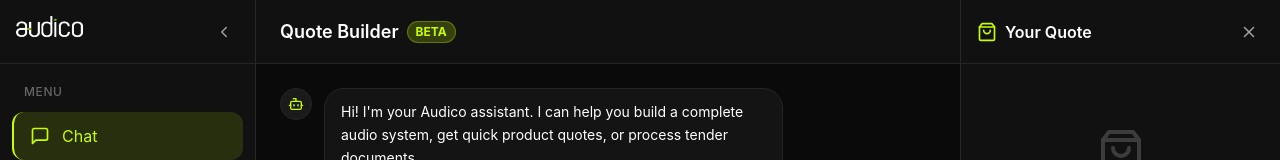
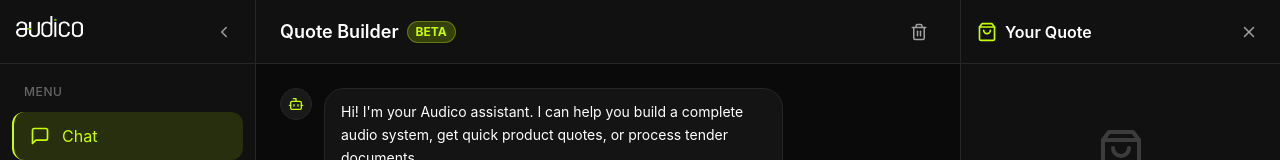
Before and after one commit to AudicoSA/audico_management_team, a Next.js app in the folder audico-chat-quote/: page / in a window 1280 px wide. Shown: the top 160 px of the page. Built offline with nearby package versions, Linux system fonts and the light colour scheme.

Commit message:
feat(chat): add session reset button to fix zombie quotes

```diff
--- a/audico-chat-quote/src/components/chat/unified-chat.tsx
+++ b/audico-chat-quote/src/components/chat/unified-chat.tsx
@@ -1,7 +1,7 @@
 "use client";
 
+import { Send, Loader2, Bot, User, AlertTriangle, Paperclip, Image as ImageIcon, X, Trash2 } from "lucide-react";
 import { useState, useRef, useEffect } from "react";
-import { Send, Loader2, Bot, User, AlertTriangle, Paperclip, Image as ImageIcon, X } from "lucide-react";
 import { cn } from "@/lib/utils";
 import { ProductGrid } from "../products/product-grid";
 import { StepIndicator } from "../quote/step-indicator";
@@ -39,9 +39,10 @@
   const [tenderResults, setTenderResults] = useState<any>(null);
   const [uploadPreview, setUploadPreview] = useState<string | null>(null);
   const [isProcessingTender, setIsProcessingTender] = useState(false);
+
   // Persist sessionId across all messages in this conversation to maintain agent context
   // Use localStorage if available to survive page refreshes
-  const [sessionId] = useState(() => {
+  const [sessionId, setSessionId] = useState(() => {
     if (typeof window !== 'undefined') {
       const stored = localStorage.getItem('audico_session_id');
       if (stored) return stored;
@@ -333,6 +334,51 @@
     );
   };
 
+  // Handle new chat / session reset
+  const handleNewChat = () => {
+    if (confirm("Start a new chat? This will clear your current conversation and quote.")) {
+      // 1. Generate new ID
+      const newId = generateId();
+
+      // 2. Update persistence
+      if (typeof window !== 'undefined') {
+        localStorage.setItem('audico_session_id', newId);
+      }
+      setSessionId(newId);
+
+      // 3. Reset State
+      setMessages([
+        {
+          id: "welcome",
+          role: "assistant", // Fixed: strict literal type
+          content: WELCOME_CONTENT,
+          timestamp: new Date(),
+        },
+      ]);
+      setQuoteId(null);
+      setFlowType(null);
+      setCurrentProducts([]);
+      setCurrentStep(null);
+      setTotalSteps(0);
+      setConsultationRequest(null);
+      setIsEscalated(false);
+      setTenderResults(null);
+      setUploadPreview(null);
+
+      // 4. Clear URL if present
+      if (typeof window !== 'undefined') {
+        const url = new URL(window.location.href);
+        if (url.searchParams.has('quoteId')) {
+          url.searchParams.delete('quoteId');
+          window.history.replaceState({}, '', url.toString());
+        }
+      }
+
+      // 5. Notify
+      addMessage("assistant", "Started a new session. How can I help?");
+    }
+  };
+
   return (
     <div className="flex flex-col h-full bg-background">
       {/* Header */}
@@ -343,6 +389,16 @@
             BETA
           </span>
         </div>
+
+        <div className="flex items-center gap-2">
+          <button
+            onClick={handleNewChat}
+            className="p-2 text-foreground-muted hover:text-error hover:bg-error/10 rounded-full transition-colors"
+            title="Start New Chat (Clear History)"
+          >
+            <Trash2 size={18} />
+          </button>
+
           {currentStep && totalSteps > 0 && (
             <StepIndicator
               currentStep={currentStep.id}
@@ -350,6 +406,7 @@
               stepLabel={currentStep.label}
             />
           )}
+        </div>
       </header>
 
       {/* Messages Area */}
```
Lines whose indentation alone changed are shown as unchanged.
